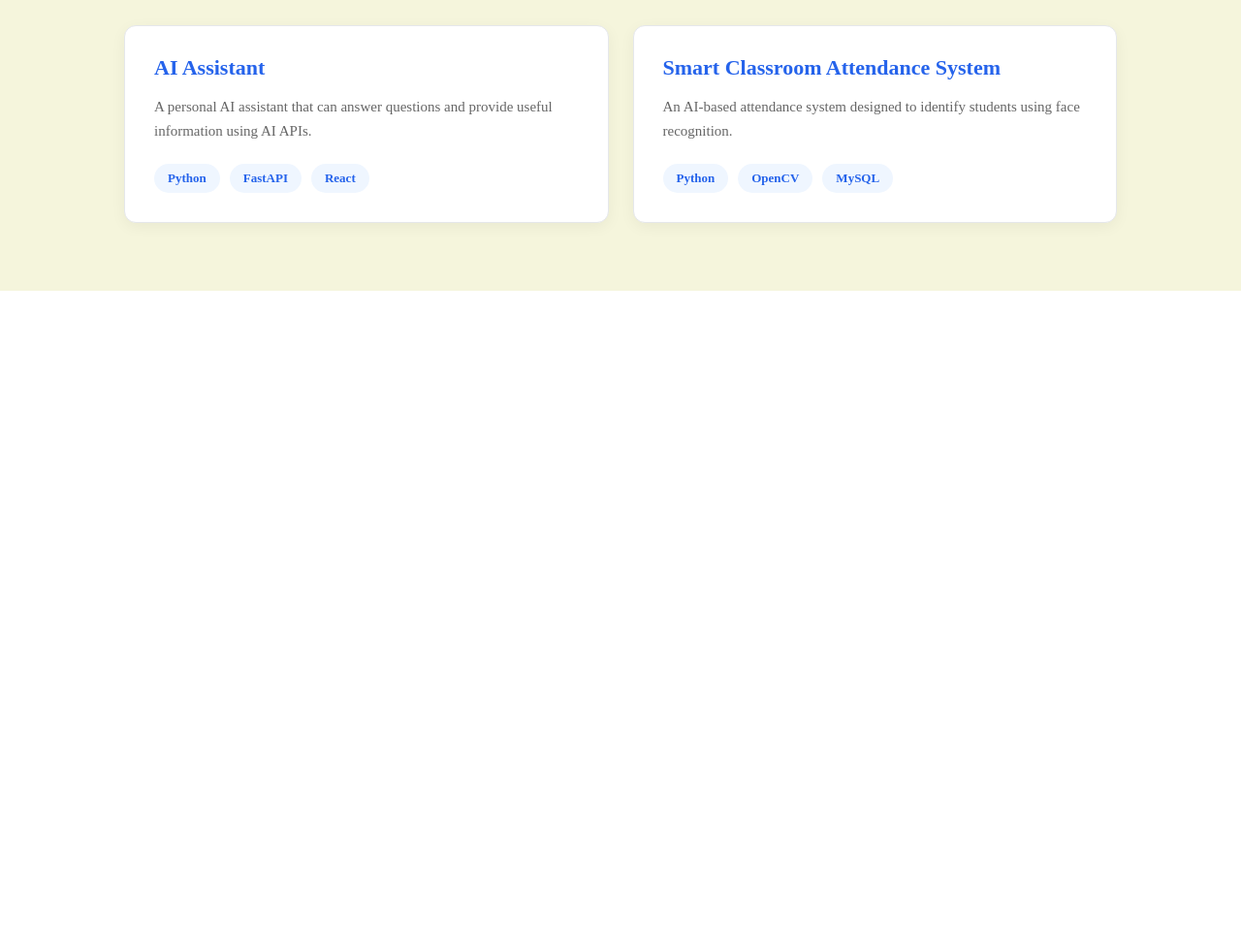
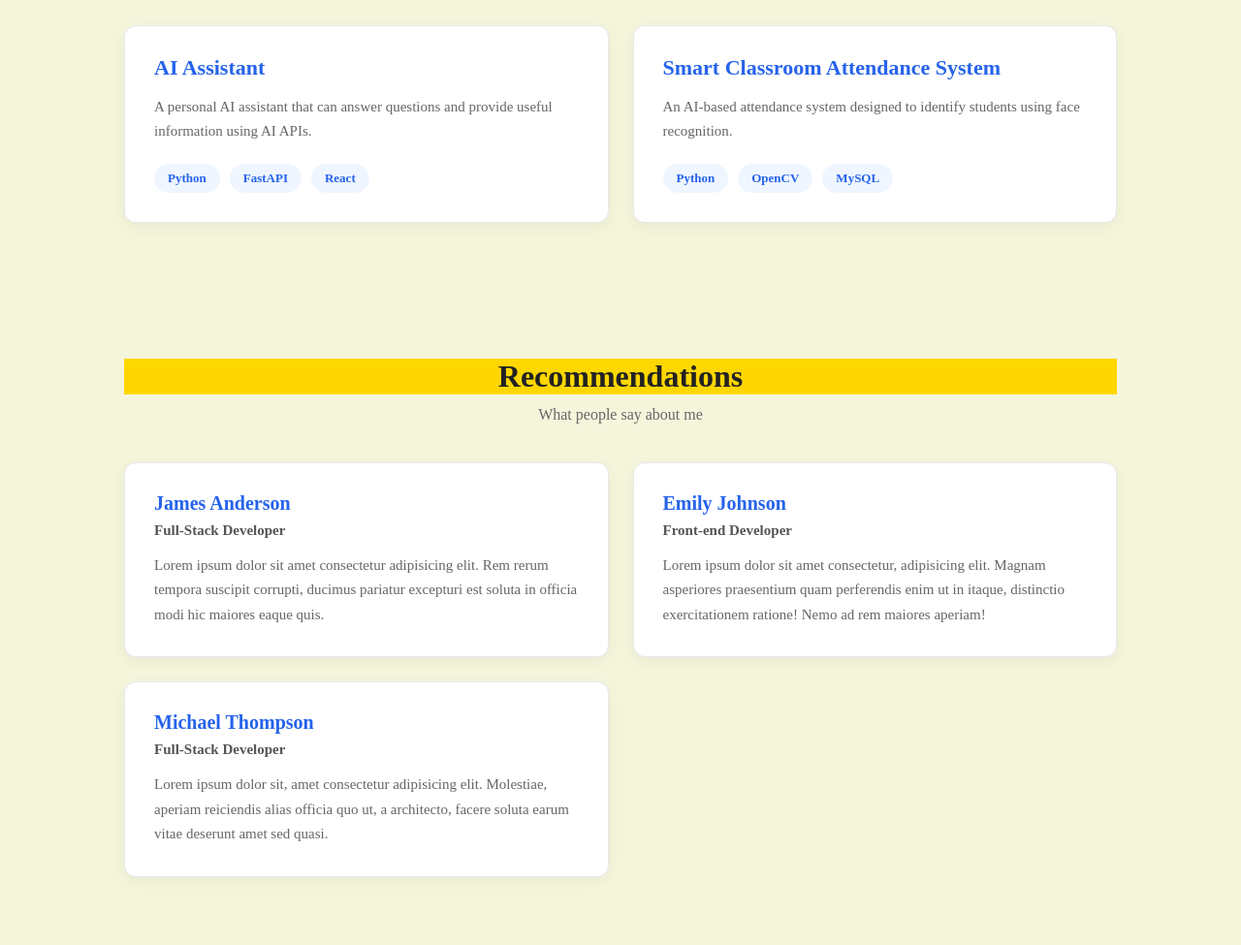
Before and after one commit to ayush04-sr/jtg-portfolio, a plain HTML site: page index.html in a window 1280 px wide. Shown: the part 1995-2970 px from the top of the page at 97% size. Before the commit the page ends 2295 px from the top, so only its background shows below. Drawn offline with Linux system fonts and the light colour scheme.

Commit message:
feat:Recommendation Section

```diff
--- a/index.html
+++ b/index.html
@@ -173,6 +173,36 @@
 
     </section>
 
+    <section id="recommendation" class="recommendation">
+        <div class="recommendation-container">
+
+            <h2>Recommendations</h2>
+            <p>What people say about me</p>
+
+            <div class="recommendation-list">
+
+                <div class="recommendation-card">
+                    <h3>James Anderson</h3>
+                    <h4>Full-Stack Developer</h4>
+                    <p>Lorem ipsum dolor sit amet consectetur adipisicing elit. Rem rerum tempora suscipit corrupti, ducimus pariatur excepturi est soluta in officia modi hic maiores eaque quis.</p>
+                </div>
+
+                <div class="recommendation-card">
+                    <h3>Emily Johnson</h3>
+                    <h4>Front-end Developer</h4>
+                    <p>Lorem ipsum dolor sit amet consectetur, adipisicing elit. Magnam asperiores praesentium quam perferendis enim ut in itaque, distinctio exercitationem ratione! Nemo ad rem maiores aperiam!</p>
+                </div>
+
+                <div class="recommendation-card">
+                    <h3>Michael Thompson</h3>
+                    <h4>Full-Stack Developer</h4>
+                    <p>Lorem ipsum dolor sit, amet consectetur adipisicing elit. Molestiae, aperiam reiciendis alias officia quo ut, a architecto, facere soluta earum vitae deserunt amet sed quasi.</p>
+                </div>
+
+            </div>
+        </div>
+    </section>
+
     <script src="script.js"></script>
 </body>
 
--- a/style.css
+++ b/style.css
@@ -138,6 +138,7 @@ nav{
     text-align: center;
     color: #222;
     margin-bottom: 12px;
+    background-color: gold;
 }
 
 .skills-container > p {
@@ -209,6 +210,7 @@ nav{
     text-align: center;
     color: #222;
     margin-bottom: 12px;
+    background-color: gold;
 }
 
 .education-container > p {
@@ -276,6 +278,7 @@ nav{
     text-align: center;
     color: #222;
     margin-bottom: 12px;
+    background-color: gold;
 }
 
 .projects-container > p {
@@ -333,3 +336,79 @@ nav{
         grid-template-columns: 1fr;
     }
 }
+
+/* Recommendation Section */
+.recommendation {
+    padding: 70px 10%;
+    background-color:beige;
+    color: #222;
+}
+.recommendation-container {
+    max-width: 1100px;
+    margin: 0 auto;
+}
+.recommendation-container h2 {
+    font-size: 32px;
+    text-align: center;
+    margin-bottom: 12px;
+    color: #222;
+    background-color: gold;
+}
+.recommendation-container > p {
+    text-align: center;
+    font-size: 16px;
+    color: #666;
+    margin-bottom: 40px;
+}
+.recommendation-list {
+    display: grid;
+    grid-template-columns: repeat(2, 1fr);
+    gap: 25px;
+    align-items: stretch;
+}
+.recommendation-card {
+    background-color: #ffffff;
+    padding: 30px;
+    border: 1px solid #e5e7eb;
+    border-radius: 12px;
+    box-shadow: 0 4px 15px rgba(0, 0, 0, 0.05);
+    transition: transform 0.3s ease, box-shadow 0.3s ease;
+}
+.recommendation-card:hover {
+    transform: translateY(-5px);
+    box-shadow: 0 8px 22px rgba(0, 0, 0, 0.09);
+}
+.recommendation-card h3 {
+    font-size: 20px;
+    color: #2563eb;
+    margin-bottom: 8px;
+}
+.recommendation-card h4 {
+    font-size: 15px;
+    color: #555;
+    margin-bottom: 15px;
+}
+.recommendation-card p {
+    font-size: 15px;
+    color: #666;
+    line-height: 1.7;
+}
+@media (max-width: 768px) {
+
+    .recommendation {
+        padding: 50px 6%;
+    }
+
+    .recommendation-list {
+        grid-template-columns: 1fr;
+        gap: 20px;
+    }
+
+    .recommendation-container h2 {
+        font-size: 28px;
+    }
+
+    .recommendation-card {
+        padding: 22px;
+    }
+}
```
